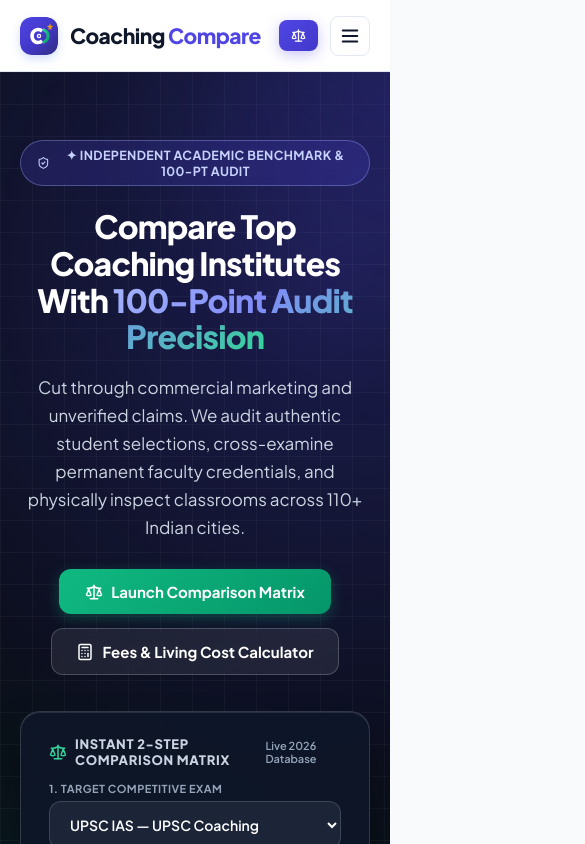
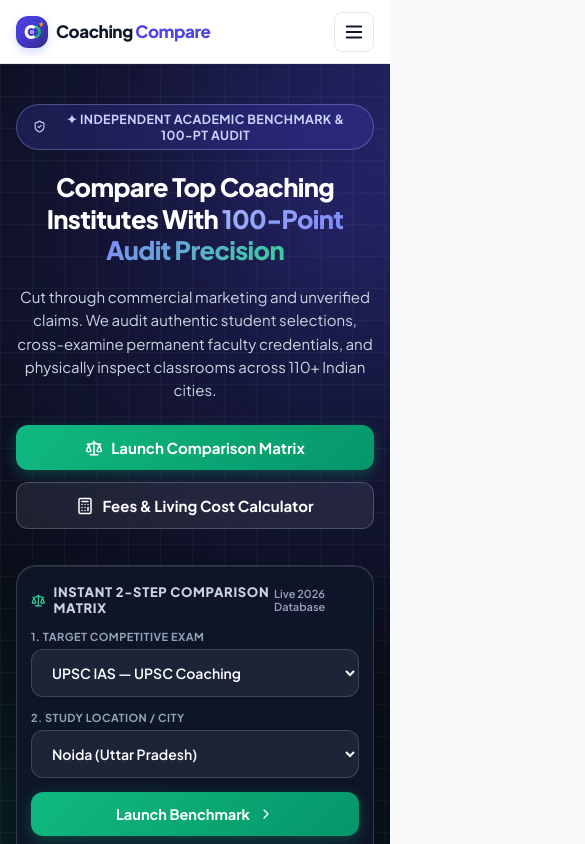
Before and after one commit to DeBibhu562/coachingcompare, a Next.js app: page / in a window 390 px wide. Shown: the top 844 px of the page, 585 px wide, since content can reach past the window. Built offline with nearby package versions, Linux system fonts and the light colour scheme.

Commit message:
fix(mobile): full mobile responsiveness across all pages, eliminate horizontal overflow, stack grids

```diff
--- a/src/app/[slug]/page.tsx
+++ b/src/app/[slug]/page.tsx
@@ -426,7 +426,7 @@
                 Every coaching centre listed above has been assessed on 7 core criteria before being awarded its verified ranking:
               </p>
 
-              <div style={{ display: 'grid', gridTemplateColumns: '1fr 1fr', gap: '10px' }}>
+              <div className="responsive-form-grid-2" style={{ gap: '10px' }}>
                 <div style={{ display: 'flex', justifyContent: 'space-between', padding: '8px 12px', background: '#ffffff', borderRadius: 'var(--radius-sm)', border: '1px solid var(--border-subtle)', fontSize: '13.5px' }}>
                   <span>Faculty credentials & experience</span>
                   <strong style={{ color: 'var(--brand-blue)' }}>20 pts</strong>
--- a/src/app/contact/page.tsx
+++ b/src/app/contact/page.tsx
@@ -45,7 +45,7 @@
           </p>
         </header>
 
-        <div style={{ display: 'grid', gridTemplateColumns: '1fr 1.2fr', gap: '36px' }}>
+        <div className="contact-layout-grid">
           {/* Left Info Panel */}
           <div>
             <div className="card" style={{ padding: '28px', marginBottom: '24px' }}>
@@ -157,7 +157,7 @@
                   />
                 </div>
 
-                <div style={{ display: 'grid', gridTemplateColumns: '1fr 1fr', gap: '14px' }}>
+                <div className="responsive-form-grid-2">
                   <div className="form-group">
                     <label className="form-label">Email Address</label>
                     <input
--- a/src/app/fees-calculator/page.tsx
+++ b/src/app/fees-calculator/page.tsx
@@ -156,7 +156,7 @@
               <label style={{ display: 'block', fontWeight: 700, fontSize: '14px', color: 'var(--text-dark)', marginBottom: '8px' }}>
                 Delivery Format / Learning Mode:
               </label>
-              <div style={{ display: 'grid', gridTemplateColumns: 'repeat(3, 1fr)', gap: '10px' }}>
+              <div className="calc-options-grid">
                 {[
                   { id: 'classroom', title: 'Classroom', desc: 'Full Offline' },
                   { id: 'hybrid', title: 'Hybrid', desc: 'Weekend & LMS' },
@@ -189,7 +189,7 @@
               <label style={{ display: 'block', fontWeight: 700, fontSize: '14px', color: 'var(--text-dark)', marginBottom: '8px' }}>
                 Living & Accommodation Plan:
               </label>
-              <div style={{ display: 'grid', gridTemplateColumns: 'repeat(3, 1fr)', gap: '10px' }}>
+              <div className="calc-options-grid">
                 {[
                   { id: 'home', title: 'Local Resident', desc: 'Live at Home' },
                   { id: 'pg', title: 'Shared PG', desc: 'Double/Triple Room' },
--- a/src/app/layout.tsx
+++ b/src/app/layout.tsx
@@ -1,7 +1,13 @@
-import type { Metadata } from 'next';
+import type { Metadata, Viewport } from 'next';
 import '@/styles/globals.css';
 import Header from '@/components/Header';
 import Footer from '@/components/Footer';
+
+export const viewport: Viewport = {
+  width: 'device-width',
+  initialScale: 1,
+  maximumScale: 5,
+};
 
 export const metadata: Metadata = {
   title: 'CoachingCompare.in | Independent Coaching Institute Benchmarks & 100-Point Audits',
--- a/src/app/page.tsx
+++ b/src/app/page.tsx
@@ -79,7 +79,7 @@
             </p>
 
             {/* CTAs */}
-            <div style={{ display: 'flex', flexWrap: 'wrap', justifyContent: 'center', gap: '14px', marginBottom: '20px' }}>
+            <div className="responsive-btn-group" style={{ justifyContent: 'center', marginBottom: '20px' }}>
               <a href="#matrix-finder" className="btn btn-accent" style={{ fontSize: '15px', padding: '13px 26px' }}>
                 <Icons.Scales size={18} /> Launch Comparison Matrix
               </a>
@@ -285,7 +285,7 @@
             </div>
 
             {/* Pillar 7 (Wide Feature Card) */}
-            <div className="pillar-card" style={{ gridColumn: 'span 3', background: '#f8fafc', border: '1px solid var(--border-subtle)' }}>
+            <div className="pillar-card pillar-card-wide" style={{ background: '#f8fafc', border: '1px solid var(--border-subtle)' }}>
               <div style={{ display: 'flex', flexWrap: 'wrap', alignItems: 'center', justifyContent: 'space-between', gap: '16px' }}>
                 <div style={{ maxWidth: '650px' }}>
                   <div style={{ display: 'flex', alignItems: 'center', gap: '8px', marginBottom: '6px' }}>
@@ -310,20 +310,13 @@
       {/* Free Academic Advisory & Fee Guidance Desk Section */}
       <section style={{ padding: '64px 0', background: 'var(--bg-main)', borderBottom: '1px solid var(--border-subtle)' }}>
         <div className="container">
-          <div
-            style={{
-              display: 'grid',
-              gridTemplateColumns: '1.1fr 1fr',
-              gap: '48px',
-              alignItems: 'center',
-            }}
-          >
+          <div className="advisory-grid">
             {/* Left Explanation */}
             <div>
               <span className="badge badge-blue" style={{ marginBottom: '12px' }}>
                 <Icons.Users size={14} /> Unbiased Advisory Desk
               </span>
-              <h2 style={{ fontSize: '32px', fontWeight: 800, color: 'var(--text-dark)', marginBottom: '14px', lineHeight: '1.25' }}>
+              <h2 style={{ fontSize: 'clamp(24px, 4vw, 32px)', fontWeight: 800, color: 'var(--text-dark)', marginBottom: '14px', lineHeight: '1.25' }}>
                 Need Help Choosing the Right Batch & Estimating Living Costs?
               </h2>
               <p style={{ fontSize: '15.5px', color: 'var(--text-body)', lineHeight: '1.65', marginBottom: '24px' }}>
@@ -374,7 +367,7 @@
                 </div>
               </div>
 
-              <div style={{ display: 'flex', gap: '12px' }}>
+              <div className="responsive-btn-group">
                 <Link href="/fees-calculator" className="btn btn-outline">
                   <Icons.Calculator size={16} /> Try Living Cost Calculator
                 </Link>
--- a/src/app/write-review/page.tsx
+++ b/src/app/write-review/page.tsx
@@ -116,7 +116,7 @@
                   />
                 </div>
 
-                <div style={{ display: 'grid', gridTemplateColumns: '1fr 1fr', gap: '16px' }}>
+                <div className="responsive-form-grid-2">
                   <div>
                     <label style={{ display: 'block', fontWeight: 700, fontSize: '13.5px', color: 'var(--text-dark)', marginBottom: '6px' }}>
                       Exam Prepared:
@@ -154,7 +154,7 @@
                   </div>
                 </div>
 
-                <div style={{ display: 'grid', gridTemplateColumns: '1fr 1fr', gap: '16px' }}>
+                <div className="responsive-form-grid-2">
                   <div>
                     <label style={{ display: 'block', fontWeight: 700, fontSize: '13.5px', color: 'var(--text-dark)', marginBottom: '6px' }}>
                       Program Format:
--- a/src/components/CoachingCard.tsx
+++ b/src/components/CoachingCard.tsx
@@ -248,7 +248,7 @@
           </div>
 
           {/* Action CTAs */}
-          <div style={{ display: 'grid', gridTemplateColumns: '1fr 1fr', gap: '8px', marginTop: '14px' }}>
+          <div className="card-actions-grid">
             <Link
               href={`/institute/${listing.slug}`}
               className="btn btn-primary btn-sm"
--- a/src/components/LeadConsultationForm.tsx
+++ b/src/components/LeadConsultationForm.tsx
@@ -118,7 +118,7 @@
           </div>
         </div>
 
-        <div style={{ display: 'grid', gridTemplateColumns: '1fr 1fr', gap: '14px' }}>
+        <div className="responsive-form-grid-2">
           <div className="form-group">
             <label className="form-label">Target Exam</label>
             <select
--- a/src/styles/globals.css
+++ b/src/styles/globals.css
@@ -80,6 +80,9 @@
   scroll-behavior: smooth;
   scroll-padding-top: 96px;
   -webkit-font-smoothing: antialiased;
+  width: 100%;
+  max-width: 100%;
+  overflow-x: hidden;
 }
 
 /* Offset any hash anchor target so sticky header never cuts off content */
@@ -91,6 +94,21 @@
   min-height: 100vh;
   display: flex;
   flex-direction: column;
+  width: 100%;
+  max-width: 100%;
+  overflow-x: hidden;
+  position: relative;
+}
+
+main {
+  width: 100%;
+  max-width: 100%;
+  overflow-x: hidden;
+}
+
+img, svg, video, canvas {
+  max-width: 100%;
+  height: auto;
 }
 
 a {
@@ -778,6 +796,7 @@
 @media (max-width: 640px) {
   .pillar-framework-grid {
     grid-template-columns: 1fr;
+    gap: 16px;
   }
 }
 
@@ -789,6 +808,25 @@
   transition: all 0.25s ease;
   display: flex;
   flex-direction: column;
+  width: 100%;
+  max-width: 100%;
+  overflow: hidden;
+}
+
+.pillar-card-wide {
+  grid-column: span 3;
+}
+
+@media (max-width: 960px) {
+  .pillar-card-wide {
+    grid-column: span 2;
+  }
+}
+
+@media (max-width: 640px) {
+  .pillar-card-wide {
+    grid-column: span 1;
+  }
 }
 
 .pillar-card:hover {
@@ -812,6 +850,99 @@
   border: 1px solid var(--brand-primary-border);
   padding: 3px 10px;
   border-radius: var(--radius-full);
+}
+
+/* Advisory & Custom Responsive Layout Classes */
+.advisory-grid {
+  display: grid;
+  grid-template-columns: 1.1fr 1fr;
+  gap: 48px;
+  align-items: center;
+}
+
+@media (max-width: 960px) {
+  .advisory-grid {
+    grid-template-columns: 1fr;
+    gap: 36px;
+  }
+}
+
+@media (max-width: 640px) {
+  .advisory-grid {
+    gap: 28px;
+  }
+}
+
+.contact-layout-grid {
+  display: grid;
+  grid-template-columns: 1fr 1.2fr;
+  gap: 36px;
+}
+
+@media (max-width: 960px) {
+  .contact-layout-grid {
+    grid-template-columns: 1fr;
+    gap: 28px;
+  }
+}
+
+.responsive-form-grid-2 {
+  display: grid;
+  grid-template-columns: 1fr 1fr;
+  gap: 16px;
+}
+
+@media (max-width: 640px) {
+  .responsive-form-grid-2 {
+    grid-template-columns: 1fr;
+    gap: 12px;
+  }
+}
+
+.responsive-btn-group {
+  display: flex;
+  gap: 12px;
+  flex-wrap: wrap;
+}
+
+@media (max-width: 640px) {
+  .responsive-btn-group {
+    flex-direction: column;
+    width: 100%;
+  }
+  .responsive-btn-group .btn {
+    width: 100%;
+    justify-content: center;
+  }
+}
+
+.calc-options-grid {
+  display: grid;
+  grid-template-columns: repeat(3, 1fr);
+  gap: 10px;
+}
+
+@media (max-width: 640px) {
+  .calc-options-grid {
+    grid-template-columns: 1fr;
+    gap: 8px;
+  }
+}
+
+.card-actions-grid {
+  display: grid;
+  grid-template-columns: 1fr 1fr;
+  gap: 8px;
+  margin-top: 14px;
+}
+
+@media (max-width: 480px) {
+  .card-actions-grid {
+    grid-template-columns: 1fr;
+  }
+  .card-actions-grid .btn {
+    grid-column: span 1 !important;
+  }
 }
 
 /* Popular City Card */
@@ -1396,6 +1527,95 @@
   }
 }
 
+/* Mobile Polish: Under 640px (Phones & Small Tablets) */
+@media (max-width: 640px) {
+  .container {
+    padding: 0 16px;
+  }
+  .site-header {
+    height: 64px;
+  }
+  .header-inner {
+    gap: 8px;
+  }
+  .header-cta {
+    display: none !important;
+  }
+  .logo-brand {
+    gap: 8px;
+  }
+  .logo-svg {
+    width: 32px;
+    height: 32px;
+  }
+  .logo-text {
+    font-size: 17px;
+  }
+  .card, .lead-card, .surface-card {
+    padding: 20px 16px !important;
+  }
+  .card-topbar {
+    flex-direction: column;
+    align-items: flex-start;
+    gap: 12px;
+    padding: 14px 16px;
+  }
+  .hero-section {
+    padding: 40px 0 48px;
+  }
+  .hero-title {
+    font-size: clamp(24px, 6.5vw, 34px) !important;
+    line-height: 1.25 !important;
+  }
+  .hero-subtitle {
+    font-size: 15px !important;
+    line-height: 1.55 !important;
+    margin-bottom: 24px !important;
+  }
+  .hero-matrix-box {
+    padding: 18px 14px;
+  }
+  .hero-stats-strip {
+    grid-template-columns: repeat(2, 1fr) !important;
+    gap: 14px 8px !important;
+    padding-top: 18px !important;
+  }
+  .hero-stat-value {
+    font-size: 20px;
+  }
+  .hero-stat-label {
+    font-size: 11px;
+  }
+  .search-input {
+    padding: 14px 16px 14px 44px;
+    font-size: 14px;
+  }
+  .search-icon {
+    left: 14px;
+  }
+  .form-input, .form-select {
+    font-size: 16px !important; /* Prevents auto-zoom on iOS safari */
+  }
+  .btn {
+    padding: 11px 18px;
+    font-size: 14px;
+  }
+  .city-card {
+    padding: 12px 14px;
+  }
+  .comparison-table-wrapper {
+    margin: 20px 0;
+    -webkit-overflow-scrolling: touch;
+  }
+  .comparison-table th, .comparison-table td {
+    padding: 12px 14px;
+    font-size: 13px;
+  }
+  .mobile-drawer-inner {
+    padding: 20px 16px;
+  }
+}
+
 /* Production Polish: Hide Next.js Dev Indicator & Overlay Badge */
 nextjs-portal,
 [data-nextjs-dev-indicator],
```
Also changed, not shown: src/app/for-institutes/page.tsx (+4 -4 lines).
